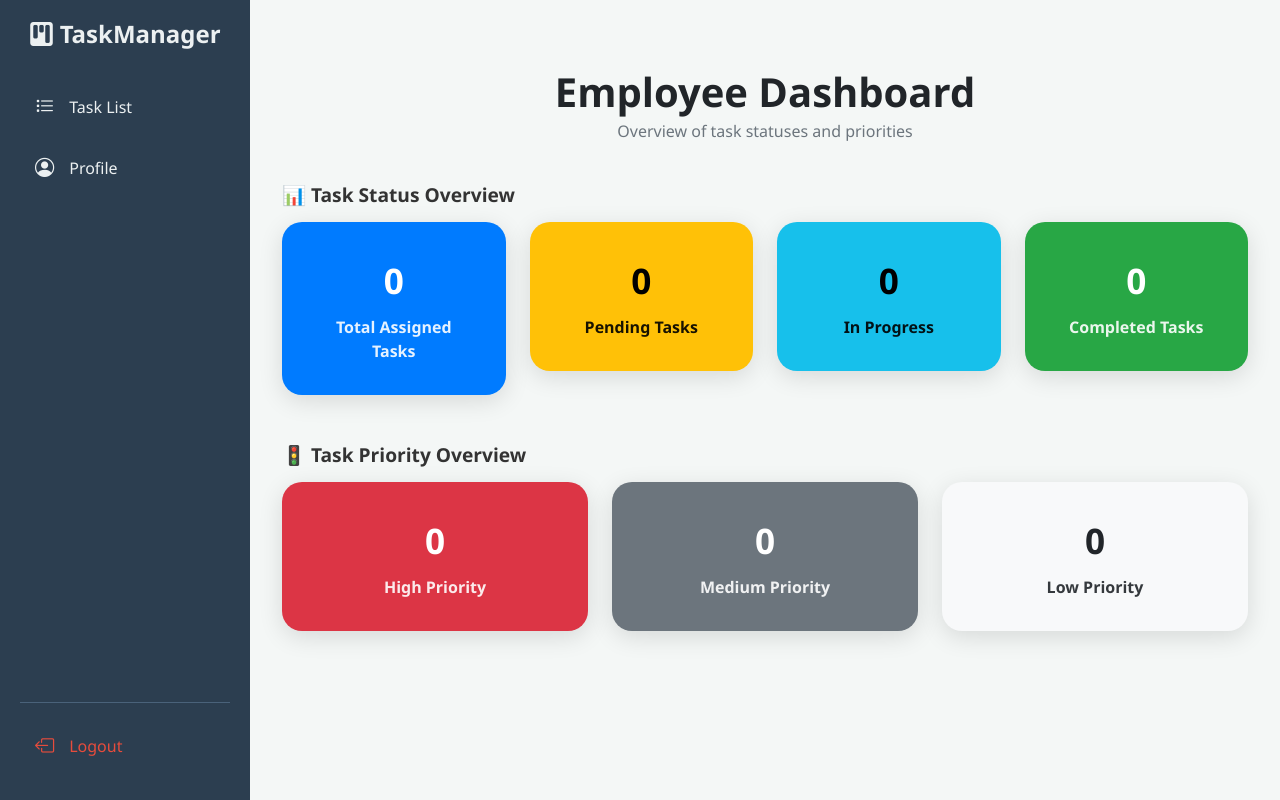
After one commit to uzzalbhuiyan318/Task_management_system, a Django app: page /employeeDashboard/ in a window 1280 px wide. The commit adds this page. Run offline with Django 5.2, Linux system fonts and the light colour scheme; the visitor is signed in with stand-in values (Sample User, id 1); data that the repository does not hold is empty.

Commit message:
update employee profile and add modern and professional style

```diff
--- a/taskmanager/taskmanager/settings.py
+++ b/taskmanager/taskmanager/settings.py
@@ -124,7 +124,7 @@ MEDIA_ROOT = BASE_DIR / 'media'
 # Default primary key field type
 # https://docs.djangoproject.com/en/5.2/ref/settings/#default-auto-field
 
-LOGIN_URL = "/login_required/"
+LOGIN_URL = "/login_required_view/"
 
 DEFAULT_AUTO_FIELD = "django.db.models.BigAutoField"
 
--- a/taskmanager/tasks/urls.py
+++ b/taskmanager/tasks/urls.py
@@ -17,7 +17,9 @@ urlpatterns = [
     path('logoutPage/', logoutPage, name='logoutPage'),
     path('AdminProfilePage/', AdminProfilePage, name='AdminProfilePage'),
     path('edit_profile/', edit_profile, name='edit_profile'),
-    path('login_required/', login_required, name='login_required'),
+    path('login_required_view/', login_required_view, name='login_required_view'),
     path('AdminDashboard/', AdminDashboard, name='AdminDashboard'),
     path('admin_base/', admin_base, name='admin_base'),
+    path('employeeProfilePage/', employeeProfilePage, name='employeeProfilePage'),
+    path('employeeDashboard/', employeeDashboard, name='employeeDashboard'),
 ]
--- a/taskmanager/tasks/views.py
+++ b/taskmanager/tasks/views.py
@@ -47,6 +47,9 @@ def task_list(request):
     if request.user.is_authenticated and (
         request.user.user_type == '1' or str(request.user.user_type).lower() == 'admin'
     ):
+        base_template = 'admin/admin_base.html'
+
+    elif request.user.is_authenticated and (request.user.user_type == '2' or str(request.user.user_type).lower() == 'employee'):
         base_template = 'admin/admin_base.html'
     else:
         base_template = 'base.html'
@@ -222,7 +225,7 @@ def loginPage(request):
                 if  user.is_authenticated and (user.user_type == '1' or user.user_type == 'admin'):
                     return redirect("tasks:AdminDashboard")
                 elif user.is_authenticated and (user.user_type == '2' or user.user_type == 'employee'):
-                    return redirect("tasks:task_list")
+                    return redirect("tasks:employeeDashboard")
                 else:
                     return redirect("tasks:home")
             else:
@@ -245,7 +248,7 @@ def logoutPage(request):
 @login_required
 def AdminProfilePage(request):
 
-    return render(request, "AdminProfilePage.html")
+    return render(request, "admin/AdminProfilePage.html")
 
 
 
@@ -298,9 +301,9 @@ def edit_profile(request):
 
 
 
-def login_required(request):
+def login_required_view(request):
 
-    return render(request, 'login_required.html')
+    return render(request, 'login_required_view.html')
 
 
 
@@ -308,6 +311,11 @@ def login_required(request):
 # .....................................................
 #Admin Dashboard start here
 #......................................................
+
+
+def admin_base(request):
+
+    return render(request, "admin/admin_base.html")
 
 @staff_member_required
 def AdminDashboard(request):
@@ -328,6 +336,38 @@ def AdminDashboard(request):
     return render(request, 'admin/AdminDashboard.html', context)
 
 
-def admin_base(request):
+# employee panel start here
 
-    return render(request, "admin/admin_base.html")
+def employeeProfilePage(request):
+
+    return render(request, 'employeeProfilePage.html')
+
+
+@login_required
+def employeeDashboard(request):
+
+    user = request.user
+
+    # Only query once for better performance
+    user_tasks = Task.objects.filter(assigned_to=user)
+
+    total_tasks = user_tasks.count()
+
+    # Count statuses and priorities
+    status_list = user_tasks.values_list('status', flat=True)
+    status_count = Counter(status_list)
+
+    priority_list = user_tasks.values_list('priority', flat=True)
+    priority_count = Counter(priority_list)
+
+    context = {
+        'total_tasks': total_tasks,
+        'pending': status_count.get('Pending', 0),
+        'inprogress': status_count.get('In Progress', 0),
+        'completed': status_count.get('Completed', 0),
+        'high': priority_count.get('High', 0),
+        'medium': priority_count.get('Medium', 0),
+        'low': priority_count.get('Low', 0),
+    }
+
+    return render(request, 'employee/employeeDashboard.html', context)
--- a/taskmanager/template/admin/admin_base.html
+++ b/taskmanager/template/admin/admin_base.html
@@ -3,74 +3,114 @@
 <html lang="en">
 <head>
     <meta charset="UTF-8" />
-    <title>{% block title %}Admin Panel{% endblock %}</title>
+    <title>{% block title %}Task Manager{% endblock %}</title>
     <meta name="viewport" content="width=device-width, initial-scale=1" />
 
     <!-- Bootstrap CSS -->
-    <link
-      href="https://cdn.jsdelivr.net/npm/bootstrap@5.3.0/dist/css/bootstrap.min.css"
-      rel="stylesheet"
-    />
-    <script src="https://cdn.jsdelivr.net/npm/chart.js"></script>
+    <link href="https://cdn.jsdelivr.net/npm/bootstrap@5.3.3/dist/css/bootstrap.min.css" rel="stylesheet" />
+    <link rel="stylesheet" href="https://cdn.jsdelivr.net/npm/bootstrap-icons@1.11.3/font/bootstrap-icons.min.css">
 
     <style>
+        body {
+            background-color: #f4f7f6;
+        }
+        .sidebar {
+            position: fixed;
+            top: 0;
+            left: 0;
+            bottom: 0;
+            width: 250px;
+            padding: 20px;
+            background-color: #2c3e50; /* Dark blue-gray */
+            color: #ecf0f1;
+            transition: all 0.3s;
+        }
+        .main-content {
+            margin-left: 250px;
+            padding: 20px;
+            transition: all 0.3s;
+        }
+        .sidebar-header {
+            font-weight: 600;
+            font-size: 1.5rem;
+            margin-bottom: 2rem;
+            text-align: center;
+        }
         .sidebar-link {
-        display: block;
-        padding: 10px 15px;
-        color: black;
-        background-color: transparent;
+            display: flex;
+            align-items: center;
+            padding: 12px 15px;
+            color: #ecf0f1;
             text-decoration: none;
-        border-radius: 4px;
-        transition: background-color 0.3s ease;
+            border-radius: 8px;
+            transition: background-color 0.2s ease, color 0.2s ease;
+            margin-bottom: 0.5rem;
         }
-
-      .sidebar-link:hover {
-        background-color: yellow;
-        color: black;
+        .sidebar-link i {
+            margin-right: 15px;
+            font-size: 1.2rem;
+        }
+        .sidebar-link:hover, .sidebar-link.active {
+            background-color: #3498db; /* Bright blue */
+            color: #fff;
+        }
+        .logout-link {
+            color: #e74c3c; /* Red for logout */
+        }
+        .logout-link:hover {
+            background-color: #c0392b;
+            color: #fff;
+        }
+        /* Style for the logout button container */
+        .sidebar-footer {
+            padding-top: 1rem;
+            border-top: 1px solid #4a627a;
         }
     </style>
 
     {% block extra_head %}{% endblock %}
 </head>
 <body>
-    <div class="container-fluid">
-      <div class="row" style="min-height: 100vh">
+    <div class="d-flex">
         <!-- Sidebar -->
-        <div class="col-lg-2 bg-light border-end py-4">
-          <h5 class="text-center mb-4">Admin Panel</h5>
-          <ul class="list-unstyled px-3">
-            <li class="mb-2">
-              <a href="{% url 'tasks:AdminDashboard' %}" class="sidebar-link"
-                >Dashboard</a
-              >
-            </li>
-            <li class="mb-2">
-              <a href="{% url 'tasks:AdminProfilePage' %}" class="sidebar-link"
-                >Profile</a
-              >
-            </li>
-            <li class="mb-2">
-              <a href="{% url 'tasks:task_list' %}" class="sidebar-link"
-                >Last List</a
-              >
-            </li>
-            <li class="mb-2">
-              <a href="{% url 'tasks:logoutPage' %}" class="sidebar-link"
-                >Logout</a
-              >
-            </li>
+        <div class="sidebar d-flex flex-column">
+            <div>
+                <h5 class="sidebar-header">
+                    <i class="bi bi-kanban-fill"></i> TaskManager
+                </h5>
+                <ul class="list-unstyled">
+                    {% if user.is_authenticated %}
+                        {% if user.user_type == '1' or user.user_type == 'admin' %}
+                            <li><a href="{% url 'tasks:AdminDashboard' %}" class="sidebar-link"><i class="bi bi-grid-1x2-fill"></i> Dashboard</a></li>
+                        {% elif user.user_type == '2' or user.user_type == 'employee' %}
+                             <li><a href="{% url 'tasks:employeeDashboard' %}" class="sidebar-link"><i class="bi bi-grid-1x2-fill"></i> Dashboard</a></li>
+                        {% endif %}
+                    {% endif %}
+                    <li><a href="{% url 'tasks:task_list' %}" class="sidebar-link"><i class="bi bi-list-task"></i> Task List</a></li>
+                    <li><a href="{% url 'tasks:AdminProfilePage' %}" class="sidebar-link"><i class="bi bi-person-circle"></i> Profile</a></li>
                 </ul>
             </div>
 
+            <!-- User Info and Logout are now correctly positioned at the bottom -->
+            <div class="mt-auto sidebar-footer">
+                 {% if user.is_authenticated %}
+                <!-- **REMOVED** The user-info div that was here -->
+                <a href="{% url 'tasks:logoutPage' %}" class="sidebar-link logout-link"><i class="bi bi-box-arrow-left"></i> Logout</a>
+                {% endif %}
+            </div>
+        </div>
+
         <!-- Main Content -->
-        <div class="col-lg-10 p-4">
+        <div class="main-content flex-grow-1">
             {% block content %}
-          <!-- Your admin content goes here -->
+            <!-- Page content will be injected here -->
             {% endblock %}
         </div>
     </div>
-    </div>
 
+    <!-- Bootstrap & Chart.js (if needed) -->
+    <script src="https://cdn.jsdelivr.net/npm/bootstrap@5.3.3/dist/js/bootstrap.bundle.min.js"></script>
+    <script src="https://cdn.jsdelivr.net/npm/chart.js"></script>
     {% block extra_scripts %}{% endblock %}
 </body>
 </html>
--- /dev/null
+++ b/taskmanager/template/employee/employeeDashboard.html
@@ -0,0 +1,131 @@
+{% extends 'admin/admin_base.html' %}
+{% load static %}
+
+{% block title %}Employee Dashboard{% endblock %}
+
+{% block content %}
+<style>
+  body {
+    font-family: 'Segoe UI', Tahoma, Geneva, Verdana, sans-serif;
+  }
+
+  .dashboard-header {
+    font-size: 2.5rem;
+    font-weight: 700;
+    text-align: center;
+    margin-bottom: 0.2rem;
+  }
+
+  .dashboard-subheader {
+    font-size: 1rem;
+    color: #6c757d;
+    text-align: center;
+    margin-bottom: 2.5rem;
+  }
+
+  .section-title {
+    font-weight: 600;
+    font-size: 1.2rem;
+    margin-bottom: 1rem;
+    color: #333;
+  }
+
+  .card-modern {
+    border-radius: 20px;
+    padding: 2rem;
+    text-align: center;
+    color: #fff;
+    box-shadow: 0 6px 24px rgba(0, 0, 0, 0.12);
+    transition: transform 0.3s ease, box-shadow 0.3s ease;
+    font-weight: 600;
+  }
+
+  .card-modern:hover {
+    transform: translateY(-4px);
+    box-shadow: 0 12px 30px rgba(0, 0, 0, 0.15);
+  }
+
+  .card-blue { background-color: #007bff; }
+  .card-yellow { background-color: #ffc107; color: #000; }
+  .card-cyan { background-color: #17c0eb; color: #000; }
+  .card-green { background-color: #28a745; }
+  .card-red { background-color: #dc3545; }
+  .card-gray { background-color: #6c757d; }
+  .card-light { background-color: #f8f9fa; color: #212529; }
+
+  .card-value {
+    font-size: 2.2rem;
+    margin-bottom: 0.5rem;
+  }
+
+  .card-label {
+    font-size: 1rem;
+    opacity: 0.9;
+  }
+
+  .dashboard-section {
+    margin-bottom: 3rem;
+  }
+</style>
+
+<div class="container py-5">
+  <h1 class="dashboard-header">Employee Dashboard</h1>
+  <p class="dashboard-subheader">Overview of task statuses and priorities</p>
+
+  <!-- Task Status -->
+  <div class="dashboard-section">
+    <h5 class="section-title">📊 Task Status Overview</h5>
+    <div class="row g-4">
+      <div class="col-md-3">
+        <div class="card-modern card-blue">
+          <div class="card-value">{{ total_tasks }}</div>
+          <div class="card-label">Total Assigned Tasks</div>
+        </div>
+      </div>
+      <div class="col-md-3">
+        <div class="card-modern card-yellow">
+          <div class="card-value">{{ pending }}</div>
+          <div class="card-label">Pending Tasks</div>
+        </div>
+      </div>
+      <div class="col-md-3">
+        <div class="card-modern card-cyan">
+          <div class="card-value">{{ inprogress }}</div>
+          <div class="card-label">In Progress</div>
+        </div>
+      </div>
+      <div class="col-md-3">
+        <div class="card-modern card-green">
+          <div class="card-value">{{ completed }}</div>
+          <div class="card-label">Completed Tasks</div>
+        </div>
+      </div>
+    </div>
+  </div>
+
+  <!-- Task Priority -->
+  <div class="dashboard-section">
+    <h5 class="section-title">🚦 Task Priority Overview</h5>
+    <div class="row g-4">
+      <div class="col-md-4">
+        <div class="card-modern card-red">
+          <div class="card-value">{{ high }}</div>
+          <div class="card-label">High Priority</div>
+        </div>
+      </div>
+      <div class="col-md-4">
+        <div class="card-modern card-gray">
+          <div class="card-value">{{ medium }}</div>
+          <div class="card-label">Medium Priority</div>
+        </div>
+      </div>
+      <div class="col-md-4">
+        <div class="card-modern card-light">
+          <div class="card-value">{{ low }}</div>
+          <div class="card-label">Low Priority</div>
+        </div>
+      </div>
+    </div>
+  </div>
+</div>
+{% endblock %}
```
Also changed, not shown: taskmanager/template/AdminProfilePage.html (deleted, +0 -62 lines), taskmanager/template/admin/AdminProfilePage.html (added, +125 -0 lines), taskmanager/template/task_list.html (+7 -7 lines), taskmanager/media/Media/profile_pic/neon_orange.png (added), taskmanager/template/employee/employeeProfilePage.html (added), taskmanager/template/login_required_view.html (renamed from taskmanager/template/login_required.html). Lines whose indentation alone changed are shown as unchanged.
